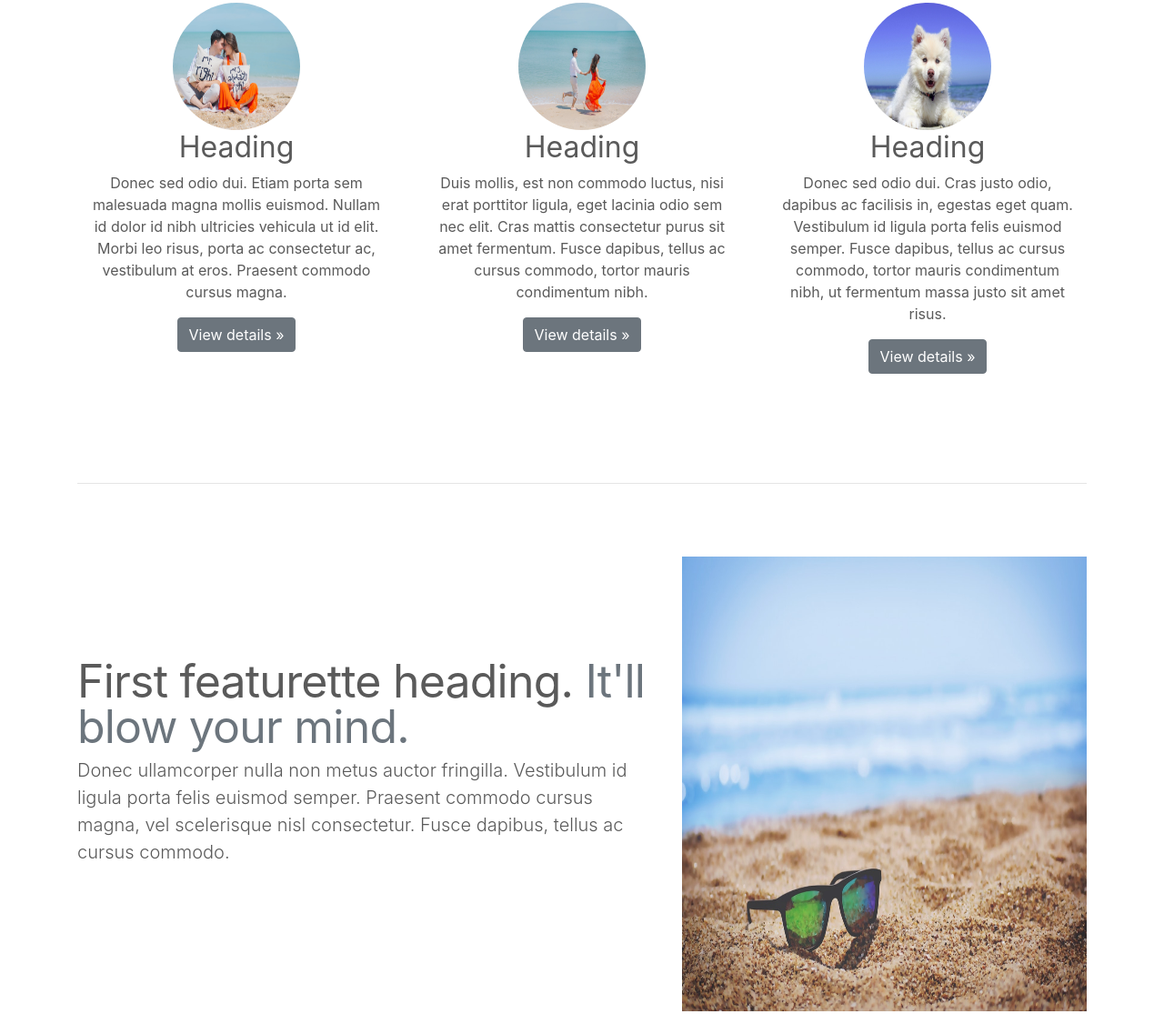
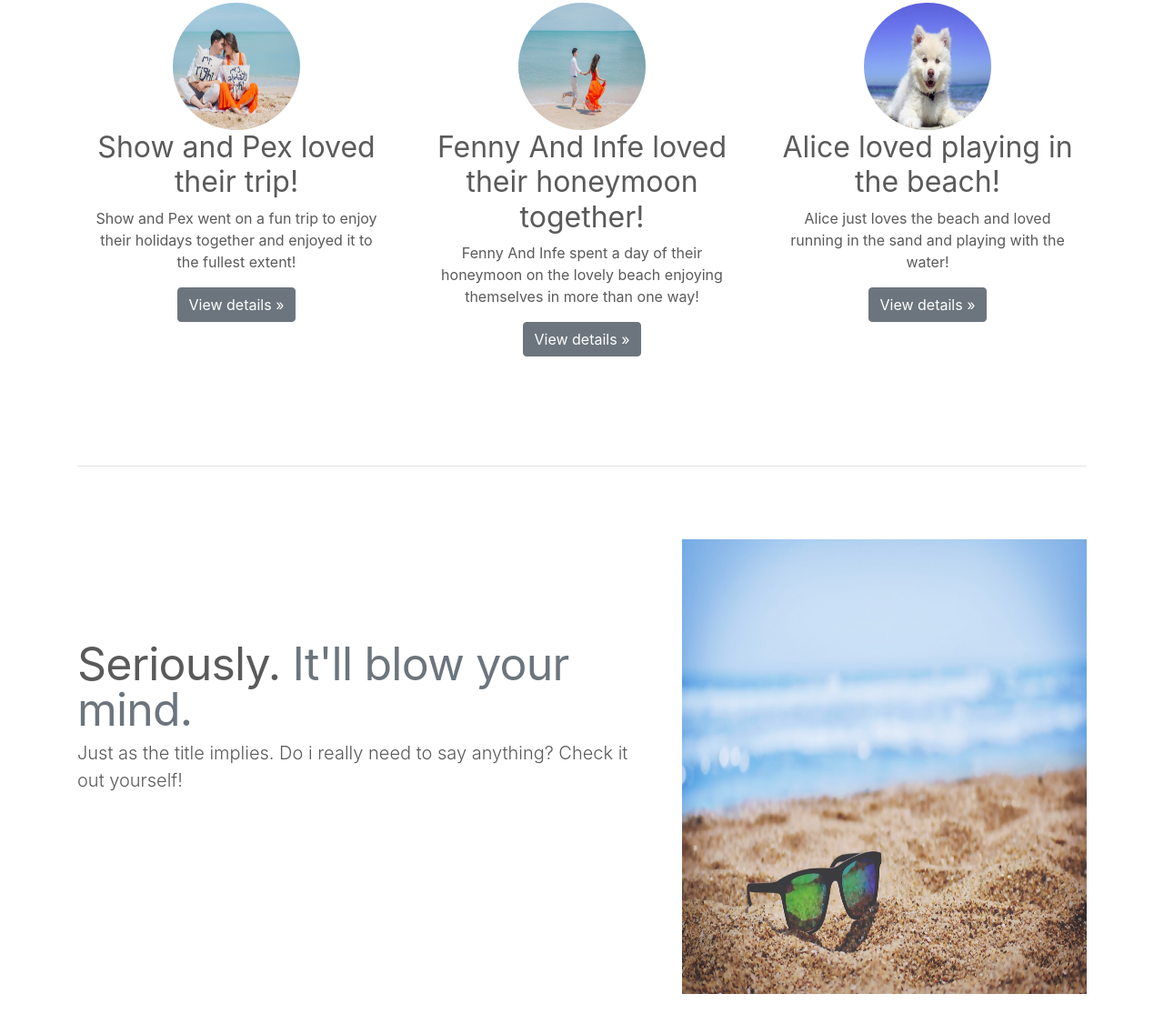
Before and after one commit to Nefichan/Last-task, a plain HTML site: page index.html in a window 1280 px wide. Shown: the part 621-1736 px from the top of the page at 91% size. Drawn offline with nearby package versions, Linux system fonts and the light colour scheme.

Commit message:
Filled in with text

```diff
--- a/index.html
+++ b/index.html
@@ -87,20 +87,20 @@
         <div class="row">
           <div class="col-lg-4">
             <img class="rounded-circle" src="./images/8.jpeg" alt="Generic placeholder image" width="140" height="140">
-            <h2>Heading</h2>
-            <p>Donec sed odio dui. Etiam porta sem malesuada magna mollis euismod. Nullam id dolor id nibh ultricies vehicula ut id elit. Morbi leo risus, porta ac consectetur ac, vestibulum at eros. Praesent commodo cursus magna.</p>
+            <h2>Show and Pex loved their trip!</h2>
+            <p>Show and Pex went on a fun trip to enjoy their holidays together and enjoyed it to the fullest extent!</p>
             <p><a class="btn btn-secondary" href="https://getbootstrap.com/docs/4.1/examples/carousel/#" role="button">View details »</a></p>
           </div><!-- /.col-lg-4 -->
           <div class="col-lg-4">
             <img class="rounded-circle" src="./images/9.jpeg" alt="Generic placeholder image" width="140" height="140">
-            <h2>Heading</h2>
-            <p>Duis mollis, est non commodo luctus, nisi erat porttitor ligula, eget lacinia odio sem nec elit. Cras mattis consectetur purus sit amet fermentum. Fusce dapibus, tellus ac cursus commodo, tortor mauris condimentum nibh.</p>
+            <h2>Fenny And Infe loved their honeymoon together!</h2>
+            <p>Fenny And Infe spent a day of their honeymoon on the lovely beach enjoying themselves in more than one way!</p>
             <p><a class="btn btn-secondary" href="https://getbootstrap.com/docs/4.1/examples/carousel/#" role="button">View details »</a></p>
           </div><!-- /.col-lg-4 -->
           <div class="col-lg-4">
             <img class="rounded-circle" src="./images/dog.jpeg" alt="Generic placeholder image" width="140" height="140">
-            <h2>Heading</h2>
-            <p>Donec sed odio dui. Cras justo odio, dapibus ac facilisis in, egestas eget quam. Vestibulum id ligula porta felis euismod semper. Fusce dapibus, tellus ac cursus commodo, tortor mauris condimentum nibh, ut fermentum massa justo sit amet risus.</p>
+            <h2>Alice loved playing in the beach!</h2>
+            <p>Alice just loves the beach and loved running in the sand and playing with the water!</p>
             <p><a class="btn btn-secondary" href="https://getbootstrap.com/docs/4.1/examples/carousel/#" role="button">View details »</a></p>
           </div><!-- /.col-lg-4 -->
         </div><!-- /.row -->
@@ -112,8 +112,8 @@
 
         <div class="row featurette">
           <div class="col-md-7">
-            <h2 class="featurette-heading">First featurette heading. <span class="text-muted">It'll blow your mind.</span></h2>
-            <p class="lead">Donec ullamcorper nulla non metus auctor fringilla. Vestibulum id ligula porta felis euismod semper. Praesent commodo cursus magna, vel scelerisque nisl consectetur. Fusce dapibus, tellus ac cursus commodo.</p>
+            <h2 class="featurette-heading">Seriously. <span class="text-muted">It'll blow your mind.</span></h2>
+            <p class="lead">Just as the title implies. Do i really need to say anything? Check it out yourself!</p>
           </div>
           <div class="col-md-5">
             <img class="featurette-image img-fluid mx-auto" data-src="./images/5.jpg" alt="500x500" style="width: 500px; height: 500px;" src="./images/5.jpg" data-holder-rendered="true">
@@ -125,7 +125,7 @@
         <div class="row featurette">
           <div class="col-md-7 order-md-2">
             <h2 class="featurette-heading">Oh yeah, it's that good. <span class="text-muted">See for yourself.</span></h2>
-            <p class="lead">Donec ullamcorper nulla non metus auctor fringilla. Vestibulum id ligula porta felis euismod semper. Praesent commodo cursus magna, vel scelerisque nisl consectetur. Fusce dapibus, tellus ac cursus commodo.</p>
+            <p class="lead">This one speaks for itself doesnt it buddy. Cmon. Check me out.</p>
           </div>
           <div class="col-md-5 order-md-1">
             <img class="featurette-image img-fluid mx-auto" data-src="./images/7.jpg" alt="500x500" style="width: 500px; height: 500px;" src="./images/7.jpg" data-holder-rendered="true">
@@ -137,7 +137,7 @@
         <div class="row featurette">
           <div class="col-md-7">
             <h2 class="featurette-heading">And lastly, this one. <span class="text-muted">Checkmate.</span></h2>
-            <p class="lead">Donec ullamcorper nulla non metus auctor fringilla. Vestibulum id ligula porta felis euismod semper. Praesent commodo cursus magna, vel scelerisque nisl consectetur. Fusce dapibus, tellus ac cursus commodo.</p>
+            <p class="lead">Check mate I win. This is a must.</p>
           </div>
           <div class="col-md-5">
             <img class="featurette-image img-fluid mx-auto" data-src="./images/6.jpg" alt="500x500" style="width: 500px; height: 500px;" src="./images/6.jpg" data-holder-rendered="true">
```
